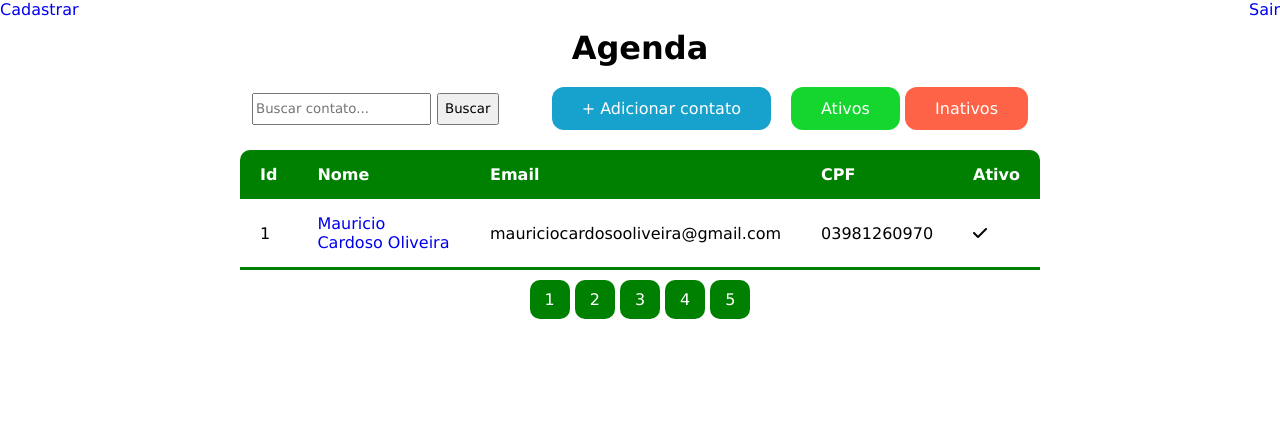
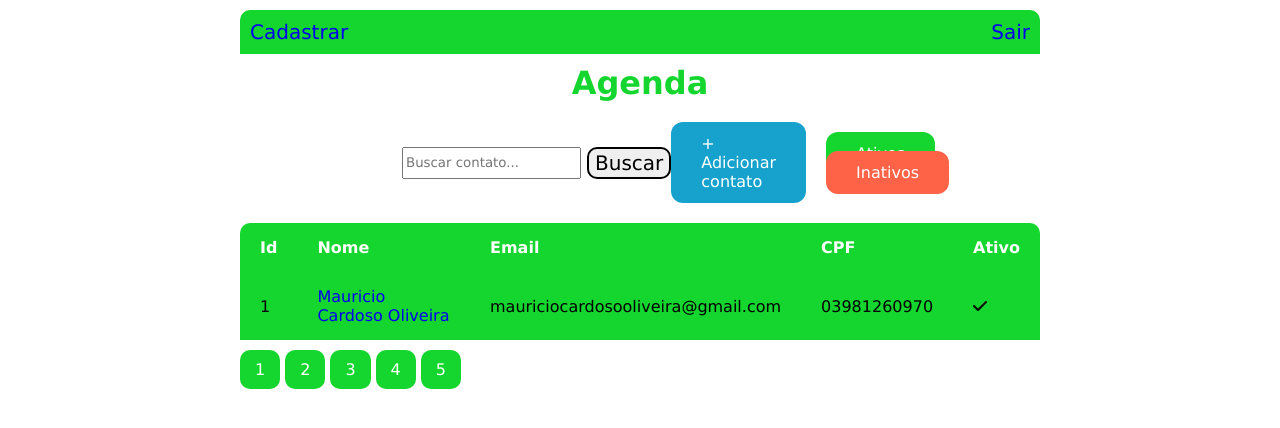
Before and after one commit to MauricioDevJS/agenda, a Django app: page / in a window 1280 px wide. Shown: the top 428 px of the page. Run offline with Django 4.2, Linux system fonts and the light colour scheme; a user stored in the database is signed in; data comes from the database, SQL or seed files in the repository; both versions use the stored data as it was after the commit.

Commit message:
Estilização da tela de login

```diff
--- a/accounts/views.py
+++ b/accounts/views.py
@@ -14,6 +14,7 @@ def user_login(request):
         check_user = auth.authenticate(username=username, password=password)
 
         if check_user == None:
+            messages.error(request, message='"Login ou Senha inválido."')
             return redirect('login')
         else:
             auth.login(request, check_user)
--- a/templates/static/style.css
+++ b/templates/static/style.css
@@ -9,7 +9,25 @@
 .header{
     display: flex;
     justify-content: space-between;
-    align-items:center;
+    padding: 10px 10px;
+    width: 800px;
+    margin: 10px auto;
+    background-color: rgb(20, 214, 46);
+    color: white;
+    border-radius: 10px 10px 0 0;
+    font-size: 20px;
+}
+
+.header h1{
+    color: #fff;
+}
+
+.header > a:visited {
+    color: #fff;
+}
+
+.header > a:hover {
+    color: #000;
 }
 
 table{
@@ -22,7 +40,7 @@ table{
 }
 
 thead > tr{
-    background-color: green;
+    background-color: rgb(20, 214, 46);
     color: white;
 }
 
@@ -35,7 +53,7 @@ tbody > tr:nth-last-of-type(even){
 }
 
 tbody > tr:last-of-type{
-    border-bottom: 3px solid green;
+    background-color: rgb(20, 214, 46);
 }
 
 
@@ -44,23 +62,29 @@ tbody > tr:last-of-type{
     width: 800px;
     margin: 5px auto;
     gap: 5px;
-    justify-content: center;
+    justify-content: left;
 }
 
 .pagination > a{
-    background-color: green;
+    background-color: rgb(20, 214, 46);
     padding: 10px 15px;
     color: white;
     border-radius: 10px;
 }
 
+.pagination > a:hover{
+    background-color: rgb(20, 214, 46);
+    color: #000;
+}
+
 h1{
     text-align: center;
     margin: 10px;
+    color: rgb(20, 214, 46);
 }
 
 form{
-    width: 800px;
+    width: 500px;
     padding: 0 12px;
     margin: 0 auto;
     display: flex;
@@ -71,9 +95,6 @@ form{
     height: 2rem;
     padding: 0 2px;
 }
-
-
-
 
 .card{
     position: relative;
@@ -154,7 +175,7 @@ form{
 }
 
 .btn > a:nth-child(2){
-    background-color: rgb(127, 209, 19);
+    background-color: rgb(20, 214, 46);
 }
 
 
@@ -181,12 +202,41 @@ form{
     background-color: tomato;
 }
 
-.login_screen{
+.card_login form{
     display: flex;
-    justify-content: space-between;
+    flex-direction: column;
+    align-items: center;
+    color: #fff;
+    padding: 100px 10px;
+    margin: 10px auto;
+    background-color: rgb(20, 214, 46);
+    border-radius: 20px;
+    box-shadow: 3px 3px 5px black;
+    font-size: 20px;
 }
 
-.cadastro_screen{
-    display: flex;
-    flex-direction: column;
+.card_login > form > input, button{
+    font-size: 20px;
+    width: 80%;
+    text-align: left;
+    padding: 10px 10px;
+    border-radius: 10px;
+    margin: 12px 0;
+    border: 2px black solid;
+
 }
+
+.card_login form > button{
+    text-align: center;
+
+}
+
+.card_login form > button:hover{
+    background-color: rgba(20, 214, 46, 0.453);
+    color: #fff;
+}
+
+.card_login form > h6{
+    color: #fff;
+    font-size: 20px;
+}
```
Also changed, not shown: accounts/templates/pages/login.html (+12 -13 lines), db.sqlite3.
